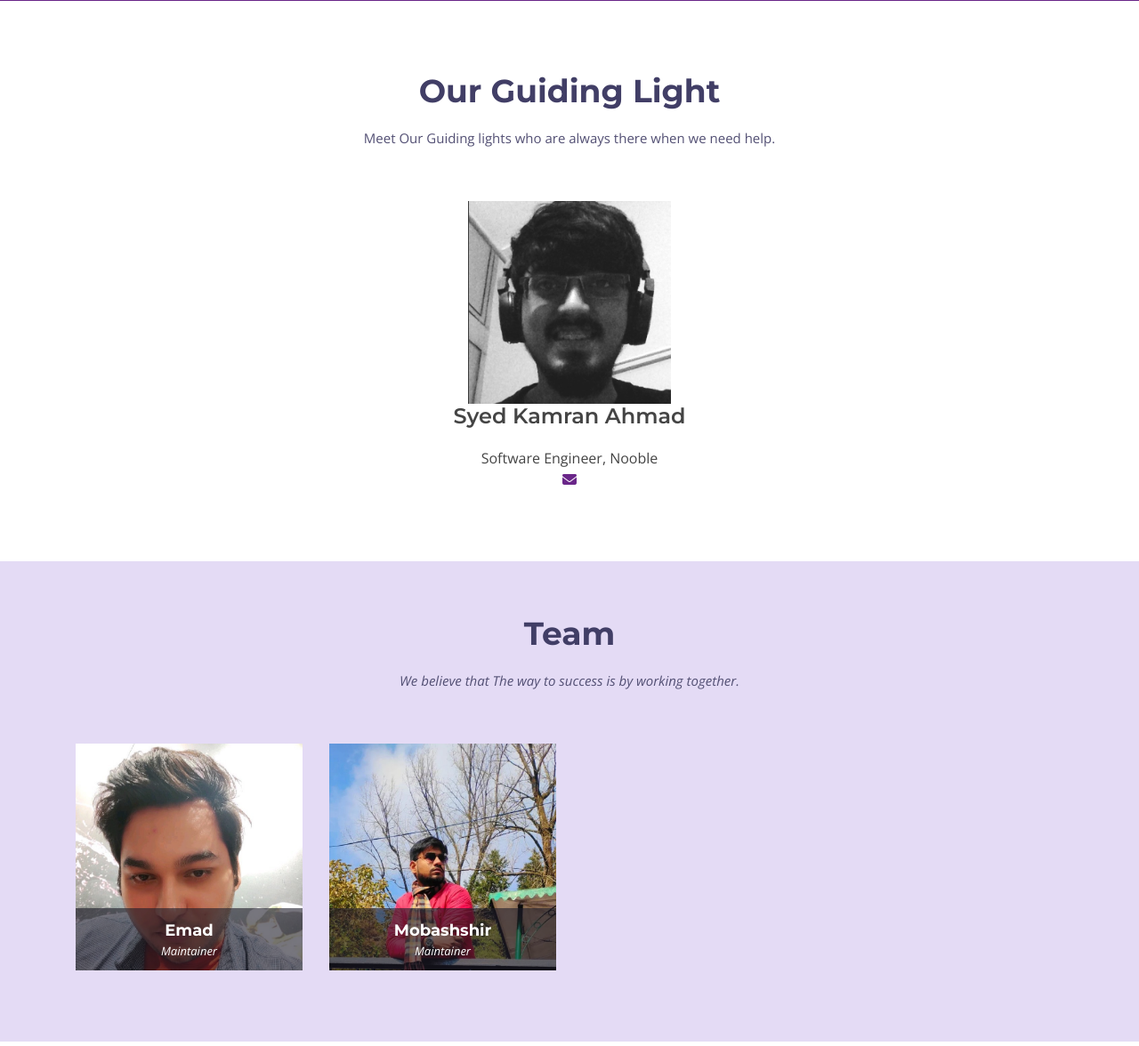
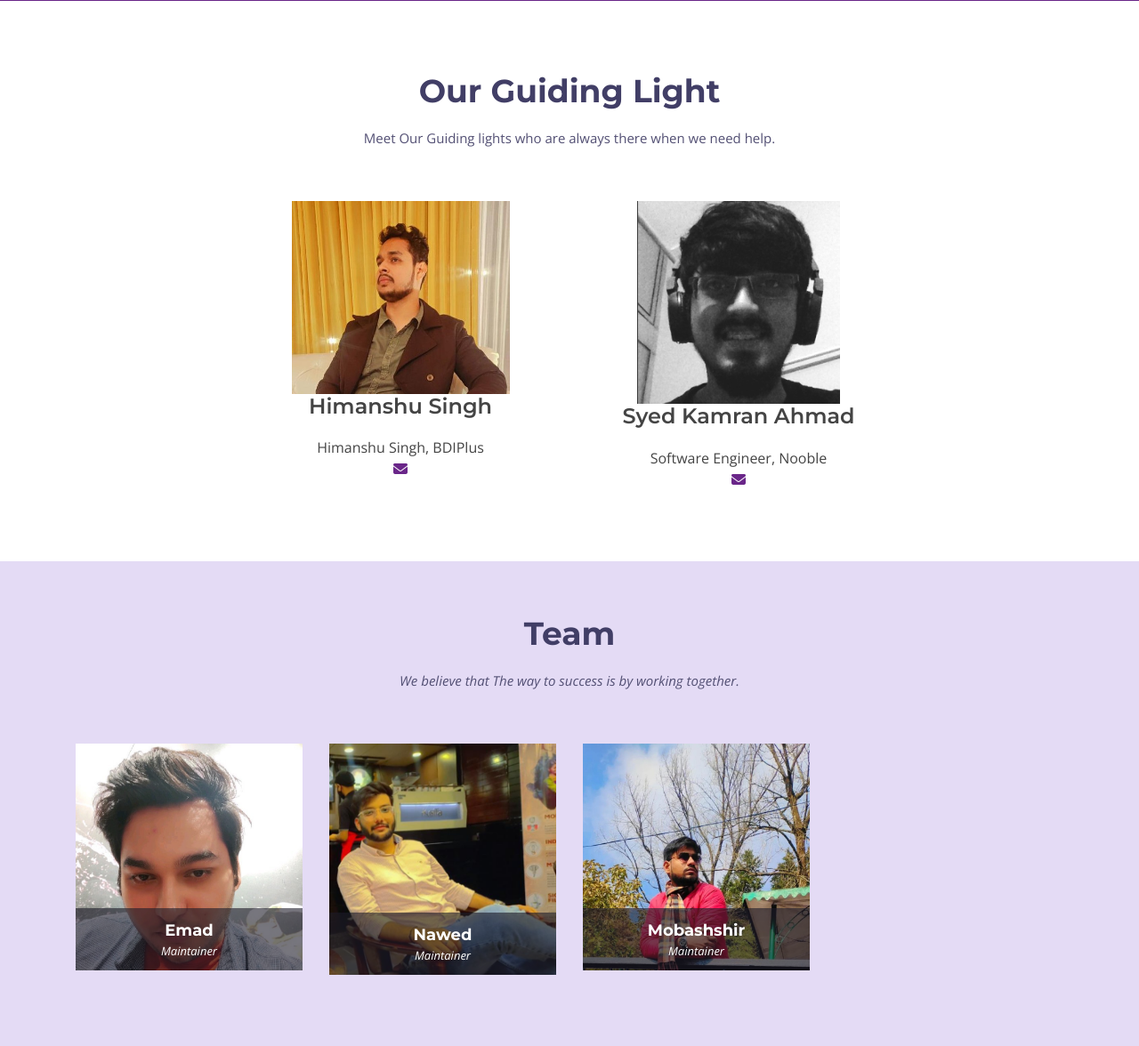
Before and after one commit to OpenAPIs-Tech/website, a Flask app: page / in a window 1280 px wide. Shown: the part 2082-3258 px from the top of the page at 89% size. Run offline with Flask 2, Linux system fonts and the light colour scheme; some libraries are stand-ins or nearby versions.

Commit message:
Added himanshu and nawed in team section

```diff
--- a/templates/index.html
+++ b/templates/index.html
@@ -226,10 +226,10 @@
         </header>
 
 <div class="row feature-item justify-content-center" style="text-align: center;">
-  <!-- <div class="col-lg-4 col-md-6 wow fadeInUp">
-    <div class="member"> -->
-      <!-- Need picture of himanshu without open to work written -->
-      <!-- <img src="{{ url_for('static',filename='assets/img/team/himanshu.jpg') }}" class="img-fluid" alt="" style="width:70%;height:auto;">
+   <div class="col-lg-4 col-md-6 wow fadeInUp">
+    <div class="member">
+
+      <img src="{{ url_for('static',filename='assets/img/team/himanshu.jpeg') }}" class="img-fluid" alt="" style="width:70%;height:auto;">
       <div class="member-info">
         <div class="member-info-content">
           <h4>Himanshu Singh</h4>
@@ -240,7 +240,7 @@
         </div>
       </div>
     </div>
-  </div> -->
+  </div>
 
   <div class="col-lg-4 col-md-6 wow fadeInUp">
     <div class="member">
@@ -297,6 +297,28 @@
               </div>
             </div>
           </div>
+
+          <div class="col-lg-3 col-md-6 wow fadeInUp" data-wow-delay="0.1s">
+            <div class="member">
+              <img src="{{ url_for('static',filename='assets/img/team/nawed.jpeg') }}" class="img-fluid" alt="">
+              <div class="member-info">
+                <div class="member-info-content">
+                  <h4>Nawed</h4>
+                  <span>Maintainer</span>
+                  <div class="social">
+                    <a target="_blank" href="https://www.linkedin.com/in/md-nawed-akhtar-25b367159/"><i class="fa fa-linkedin"></i></a>
+                    <a target="_blank" href="https://github.com/nawed01"><i class="fa fa-github"></i></a>
+
+                    <!-- <a href=""><i class="fa fa-github"></i></a> -->
+                    <!-- <a href=""><i class="fa fa-facebook"></i></a>
+                    <a href=""><i class="fa fa-google-plus"></i></a> -->
+
+                  </div>
+                </div>
+              </div>
+            </div>
+          </div>
+
 
           <div class="col-lg-3 col-md-6 wow fadeInUp" data-wow-delay="0.1s">
             <div class="member">
```
Also changed, not shown: static/assets/img/team/Nawed.jpeg (added), static/assets/img/team/himanshu.jpeg (added), static/assets/img/team/himanshu.jpg (deleted).
